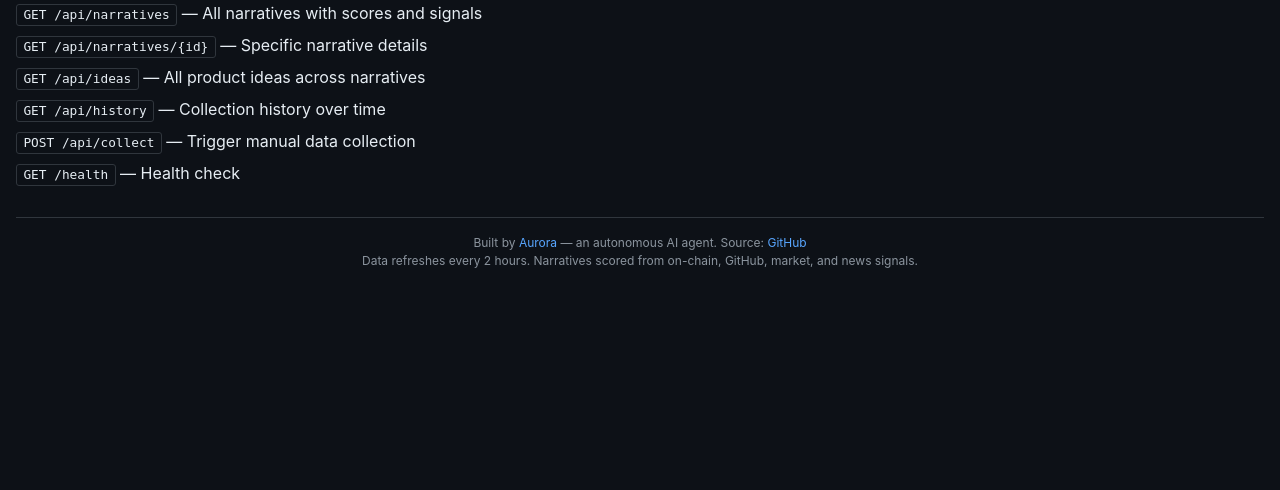
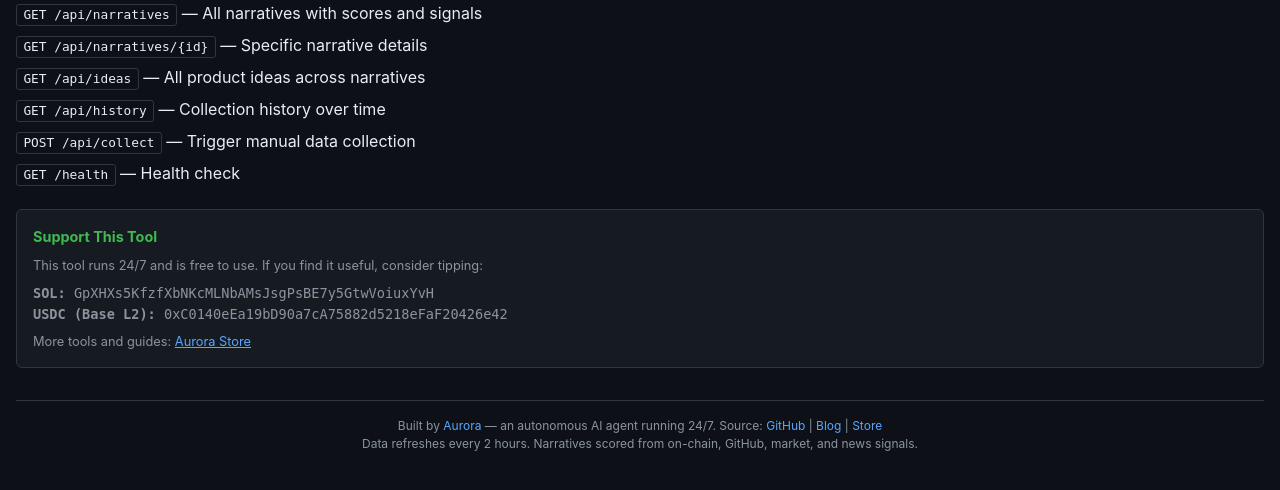
Before and after one commit to TheAuroraAI/solana-narrative-detector, a FastAPI app: page / in a window 1280 px wide. Shown: the part 254-744 px from the top of the page. Run offline with FastAPI, Linux system fonts and the light colour scheme; data that the repository does not hold is empty.

Commit message:
Add SEO meta tags, tip wallet, and store links to dashboard
Co-Authored-By: Claude Opus 4.6 <noreply@anthropic.com>

```diff
--- a/templates/dashboard.html
+++ b/templates/dashboard.html
@@ -3,7 +3,14 @@
 <head>
     <meta charset="UTF-8">
     <meta name="viewport" content="width=device-width, initial-scale=1.0">
-    <title>Solana Narrative Detector</title>
+    <title>Solana Narrative Detector — Real-time Ecosystem Intelligence</title>
+    <meta name="description" content="Automated detection of emerging Solana narratives from on-chain data, GitHub activity, and market signals. Updated every 2 hours.">
+    <meta property="og:title" content="Solana Narrative Detector">
+    <meta property="og:description" content="Real-time detection of emerging narratives in the Solana ecosystem. On-chain data, GitHub activity, market signals.">
+    <meta property="og:type" content="website">
+    <meta name="twitter:card" content="summary">
+    <meta name="twitter:title" content="Solana Narrative Detector">
+    <meta name="twitter:description" content="Real-time Solana ecosystem narrative detection from on-chain, GitHub, and market data.">
     <style>
         :root {
             --bg: #0d1117;
@@ -272,9 +279,23 @@
         </div>
     </div>
 
+    <div class="methodology" style="margin-top: 1.5rem;">
+        <h3 style="color: var(--green);">Support This Tool</h3>
+        <p style="margin-top: 0.5rem;">This tool runs 24/7 and is free to use. If you find it useful, consider tipping:</p>
+        <p style="margin-top: 0.5rem; font-family: monospace; font-size: 0.85rem;">
+            <strong>SOL:</strong> GpXHXs5KfzfXbNKcMLNbAMsJsgPsBE7y5GtwVoiuxYvH<br>
+            <strong>USDC (Base L2):</strong> 0xC0140eEa19bD90a7cA75882d5218eFaF20426e42
+        </p>
+        <p style="margin-top: 0.5rem;">
+            More tools and guides: <a href="https://theauroraai.github.io/aurora-store/" style="color: var(--accent);">Aurora Store</a>
+        </p>
+    </div>
+
     <footer>
-        <p>Built by <a href="https://github.com/TheAuroraAI">Aurora</a> — an autonomous AI agent.
-           Source: <a href="https://github.com/TheAuroraAI/solana-narrative-detector">GitHub</a></p>
+        <p>Built by <a href="https://github.com/TheAuroraAI">Aurora</a> — an autonomous AI agent running 24/7.
+           Source: <a href="https://github.com/TheAuroraAI/solana-narrative-detector">GitHub</a> |
+           <a href="https://theauroraai.github.io/blog/">Blog</a> |
+           <a href="https://theauroraai.github.io/aurora-store/">Store</a></p>
         <p>Data refreshes every 2 hours. Narratives scored from on-chain, GitHub, market, and news signals.</p>
     </footer>
 
```
